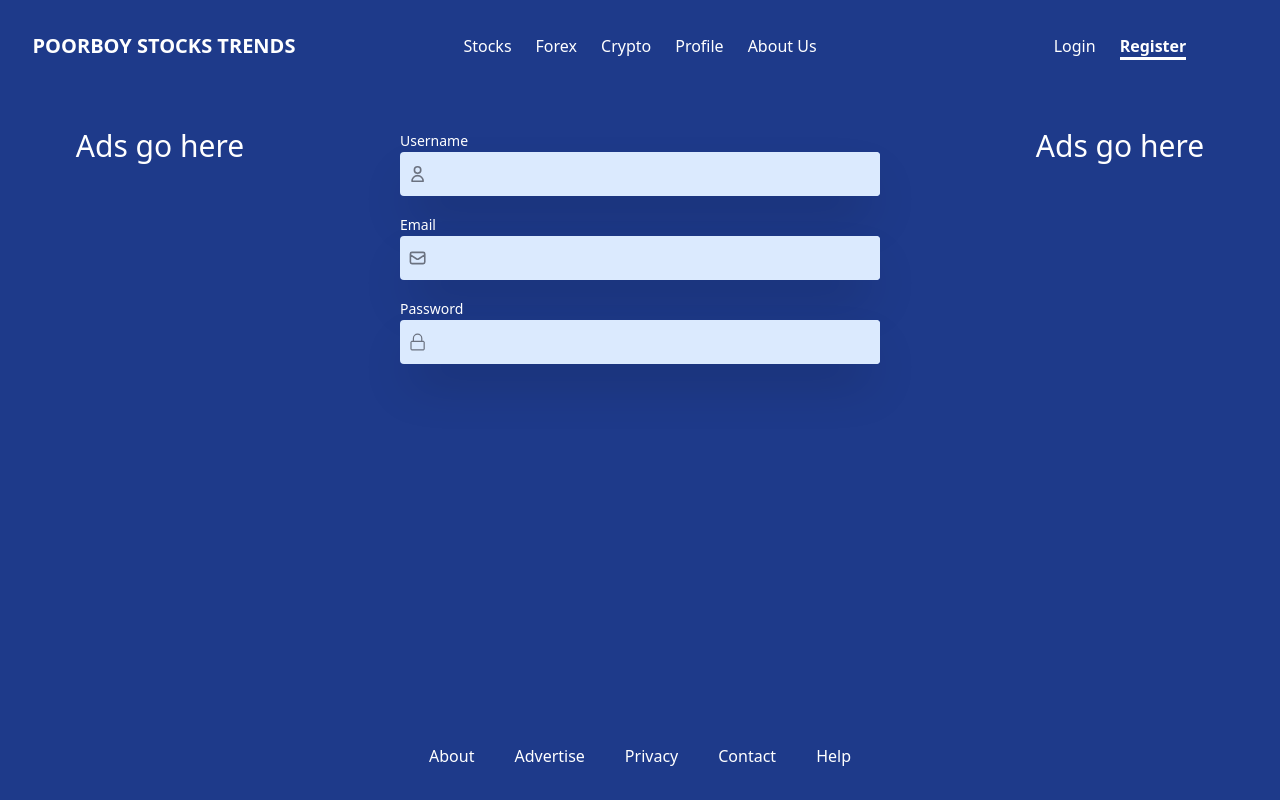
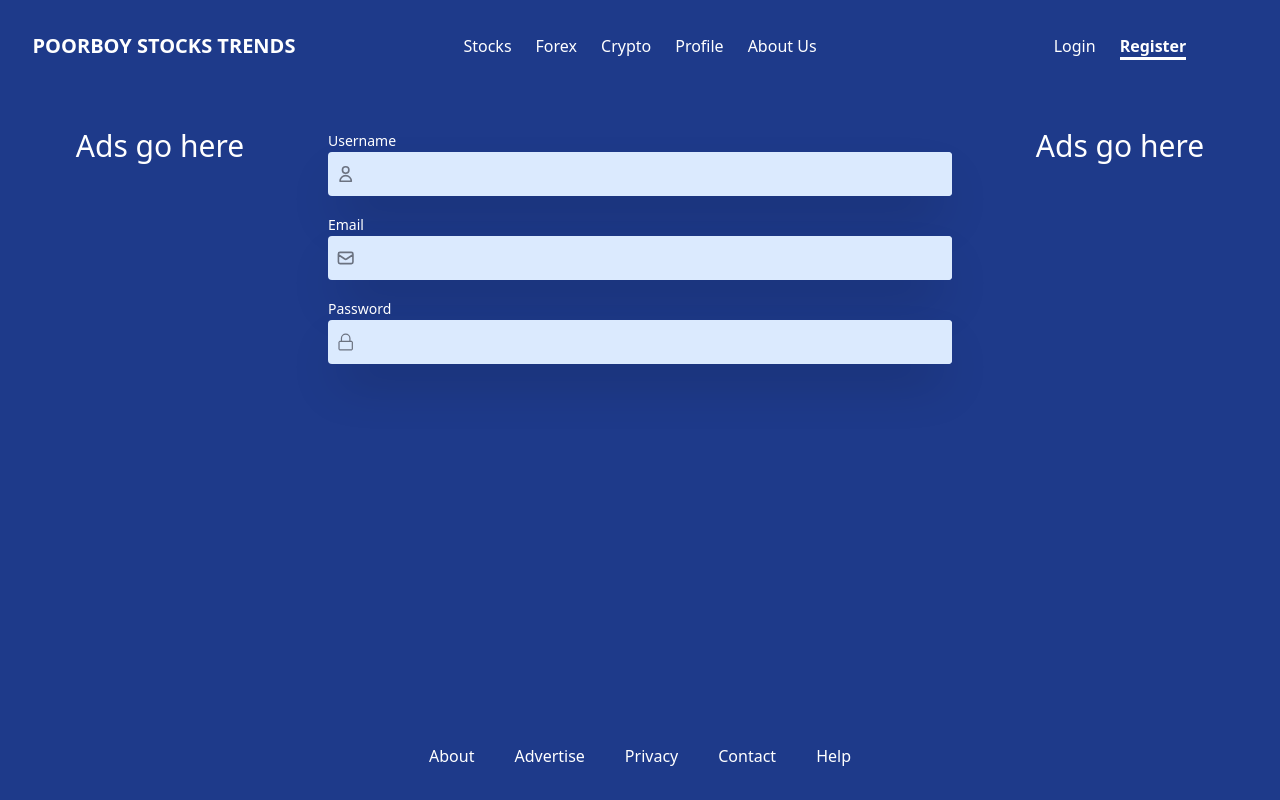
Before and after one commit to codeddave/poorboystockstrends, a React (Create React App) app: page /register in a window 1280 px wide. Built offline with nearby package versions, Linux system fonts and the light colour scheme.

Commit message:
updated register and log in styling

```diff
--- a/src/pages/Login/index.tsx
+++ b/src/pages/Login/index.tsx
@@ -10,7 +10,7 @@ const initialValues = {
 };
 const Login = () => {
   return (
-    <div className="mx-auto w-3/4">
+    <div className="mx-auto w-full md:3/4 px-2 md:px-o">
       <Formik
         initialValues={initialValues}
         onSubmit={() => console.log("bhdvhjveEJEVVVJBe")}
--- a/src/pages/Register/index.tsx
+++ b/src/pages/Register/index.tsx
@@ -9,7 +9,7 @@ const initialValues = {
 };
 const Register = () => {
   return (
-    <div className="mx-auto w-4/6 md:w-3/4">
+    <div className="mx-auto md:3/4 px-2 md:px-o">
       <Formik
         initialValues={initialValues}
         onSubmit={() => console.log("bhdvhjveEJEVVVJBe")}
```
